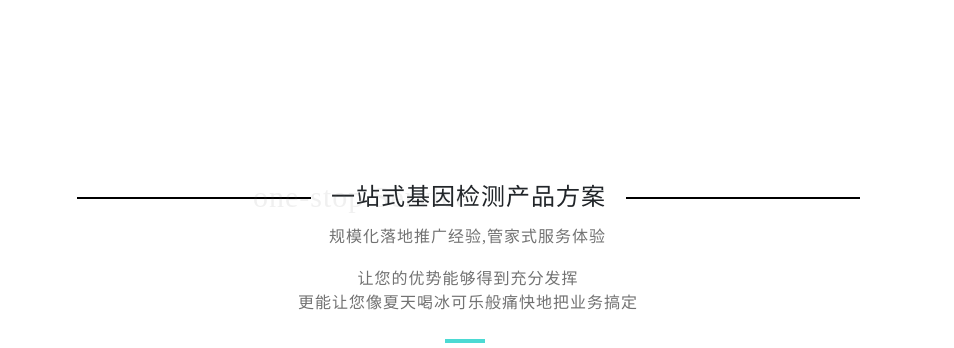
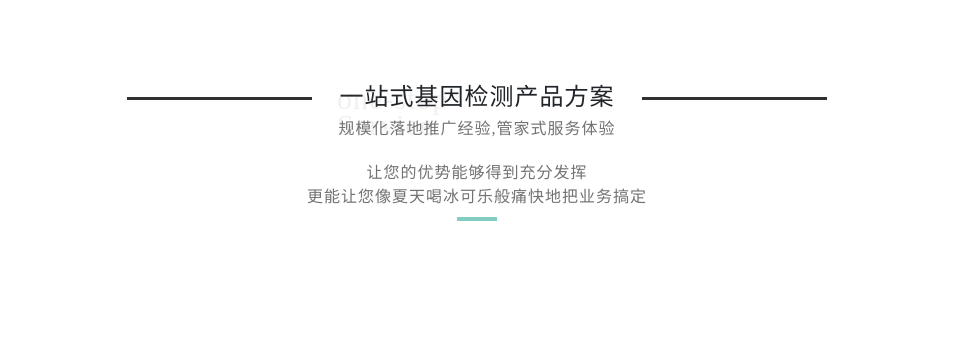
Before and after one commit to tqqweb/mdhcare-website, a plain HTML site: page index.html in a window 1280 px wide. Shown: the part 897-1245 px from the top of the page, without its empty margins (163-1117 px from the left). Drawn offline with nearby package versions, Linux system fonts and the light colour scheme; grey boxes are pictures that could not be loaded.

Commit message:
细节的修改

```diff
--- a/css/main.css
+++ b/css/main.css
@@ -523,7 +523,7 @@ body {
 }
 @keyframes car{
     from{
-        left:250px;
+        left:100px;
     }
     to{
         left:720px;
@@ -1154,7 +1154,7 @@ opacity: 1; /*结尾状态 不透明*/
 }
 .us .line{
     width: 250px;
-    height: 1px;
+    height: 3px;
     background: #303030;
     border:1px solid #303030;
     position: absolute;
@@ -1669,6 +1669,7 @@ opacity: 1; /*结尾状态 不透明*/
 }
 .swiper-slide .img10{
     background: url('../img/bg/见山.jpg');
+    cursor: pointer;
     position: relative;
     height: 460px;
     width: 100%;
@@ -2511,3 +2512,23 @@ opacity: 1; /*结尾状态 不透明*/
     font-weight:300;
     color:rgba(136,136,136,1);
 }
+.us .top-lines{
+    width: 185px;
+}
+.us-fa{
+    width: 350px;
+    height: 36px;
+    margin: 0 auto;
+    margin-top: 20px;
+    font-size: 16px;
+    text-align: center;
+    color: #727272;
+    font-family: SourceHanSansSC-Light;
+}
+.green-bottom{
+    width: 40px;
+    height: 4px;
+    background: #84CBC1;
+    margin:0 auto;
+    margin-top: 20px;
+}
--- a/index.html
+++ b/index.html
@@ -119,23 +119,26 @@
             <img class="img-senven" src="img/imgs/7.png" alt="">
     </div>
     </div>
-    <div class="container">
-        <div class="life">
-            <div class="life-letter">
-                one-stop Service
+    <div class="we">
+        <div class="container">
+            <div class="us">
+                <div class="us-top">
+                    <p class="line top-lines"></p>
+                    <p class="letter">one-stop</p>
+                    <p class="letter-two">Service</p>
+                    <p class="aboutus">一站式基因检测产品方案</p>
+                    <p class="line top-lines"></p>
+                </div>
+
+                <p class="capitalization">规模化落地推广经验,管家式服务体验</p>
+
+                <div class="us-fa">
+                    &ensp;&ensp;&ensp;&ensp;&ensp;&ensp;让您的优势能够得到充分发挥&ensp;&ensp;&ensp;&ensp;&ensp;&ensp;
+                    更能让您像夏天喝冰可乐般痛快地把业务搞定
+                </div>
+                <div class="green-bottom"></div>
             </div>
-            <div class="life-one">
-                <span class="life-left1"></span><h4 style="padding: 0 10px">一站式基因检测产品方案</h4><span class="life-right1"></span>
-            </div>
-            <div class="life-two1">
-                规模化落地推广经验,管家式服务体验
-            </div>
-            <div class="life-two2">
-                &ensp;&ensp;&ensp;&ensp;&ensp;&ensp;让您的优势能够得到充分发挥&ensp;&ensp;&ensp;&ensp;&ensp;&ensp;
-                更能让您像夏天喝冰可乐般痛快地把业务搞定
-            <div class="life-three1"></div>
         </div>
-    </div>
     </div>
     <div class="gene">
         <div class="container">
--- a/js/index.js
+++ b/js/index.js
@@ -20,6 +20,9 @@ $(function () {
         $('.gene-img3').show()
         $('.hover-img3').hide()
     })
+    // $('.img10').click(function (){
+    //     window.location.href = ''
+    // })
     $('.img-one').css('display','none')
     $('.img-two').css('display','none')
     $('.img-three').css('display','none')
@@ -37,5 +40,5 @@ $(function () {
 
 })
 
-var userAgentInfo = navigator.userAgent;
-    console.log(userAgentInfo)
+// var userAgentInfo = navigator.userAgent;
+//     console.log(userAgentInfo)
--- a/js/product.js
+++ b/js/product.js
@@ -105,6 +105,7 @@ $(function () {
     $('.gif-div2').css('display','none')
     $('.gif-div3').css('display','none')
     $('.gif-div4').css('display','none')
+    $('.gif-img2').fadeIn(2000);
     $('.gif-div2').fadeIn(4000);
     $('.gif-div3').fadeIn(15000);
     $('.gif-div4').fadeIn(20000);
```
